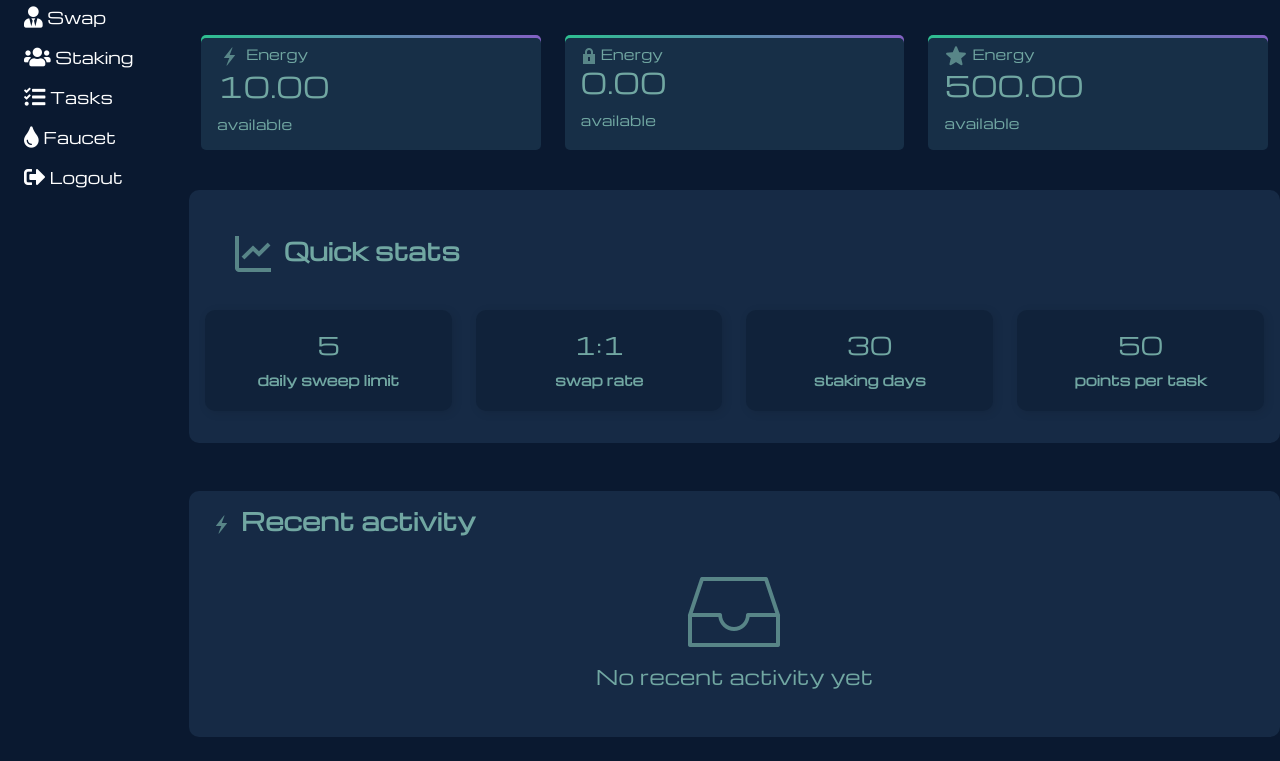
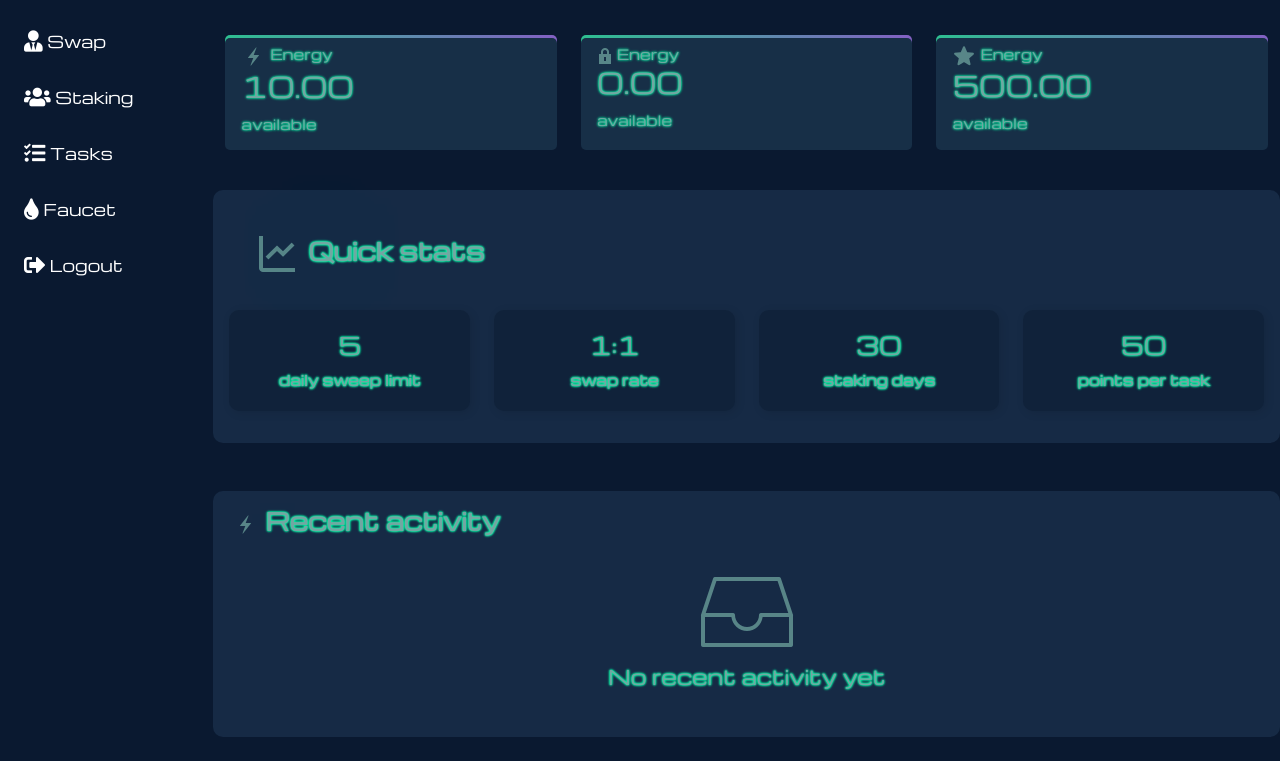
Before and after one commit to Yell0w-Man/Dashboard, a plain HTML site: page index.html in a window 1280 px wide. Shown: the part 96-857 px from the top of the page. Drawn offline with nearby package versions, Linux system fonts and the light colour scheme.

Commit message:
fix: change text color to brighter color

```diff
--- a/index.css
+++ b/index.css
@@ -54,6 +54,8 @@ body {
     color: white;
 }
 
+
+
 h6 {
     color: white
 }
@@ -99,7 +101,8 @@ h6 {
     z-index: 1;
     height: 7em;
     padding-bottom: 0.2em;
-
+  text-shadow:
+   0 0 2px #0fa, 0 0 3px #0fa, 0 0 300px #0fa, 0 0 251px #0fa;
     @media (max-width:480px) {
         width: 70%;
         align-self: center;
@@ -124,6 +127,8 @@ h6 {
     text-align: center;
     border-radius: 10px;
     box-shadow: 2px 2px 10px rgba(0, 0, 0, 0.1);
+   text-shadow:
+  0 0 2px #0fa, 0 0 2px #0fa, 0 0 3px #0fa, 0 0 300px #0fa, 0 0 251px #0fa;
     font-weight: bold;
 }
 
@@ -131,6 +136,8 @@ h6 {
     font-size: 24px;
     font-weight: bold;
     color: rgb(113 167 162);
+   text-shadow:
+   0 0 2px #0fa, 0 0 2px #0fa, 0 0 3px #0fa, 0 0 300px #0fa, 0 0 251px #0fa;
 }
 
 .container-custom2 {
@@ -144,6 +151,7 @@ h6 {
 
 .sidebarMenu {
     min-width: 200px;
+    width: ;
     background-color:rgb(22 42 69) ;
 }
 
@@ -156,6 +164,8 @@ h6 {
     font-weight: bold;
     color: rgb(113 167 162);
     position: absolute;
+  text-shadow:
+    0 0 2px #0fa, 0 0 2px #0fa, 0 0 3px #0fa, 0 0 300px #0fa, 0 0 251px #0fa;
     top: 15px;
     left: 20px;
 }
@@ -165,6 +175,8 @@ h6 {
     font-size: 20px;
     color: rgb(113 167 162);
     margin-top: 40px;
+     text-shadow:
+     0 0 2px #0fa, 0 0 2px #0fa, 0 0 3px #0fa, 0 0 300px #0fa, 0 0 251px #0fa;
 }
 
 @media (max-width: 768px) {
--- a/index.html
+++ b/index.html
@@ -19,20 +19,21 @@
                 </button>
             </div>
         </nav>
-        <div class="collapse d-md-block text-white p-2" id="sidebarMenu">
+        <div class="collapse d-md-block text-white p-2 w-25" id="sidebarMenu">
             <div class="sidebar-heading mb-3">Energy Labs</div>
             <ul class="nav nav-pills flex-column">
-                <li class="nav-item"><a href="#" class="nav-link text-white"><i class="fas fa-home fa-lg"></i>
+                <li class="nav-item"><a href="#" class="nav-link text-white p-3"><i class="fas fa-home fa-lg"></i>
                         Dashboard</a></li>
-                <li class="nav-item"><a href="#" class="nav-link text-white"><i class="fas fa-user-tie fa-lg"></i>
+                <li class="nav-item"><a href="#" class="nav-link text-white p-3"><i class="fas fa-user-tie fa-lg"></i>
                         Swap</a></li>
-                <li class="nav-item"><a href="#" class="nav-link text-white"><i class="fa fa-users fa-lg"></i>
+                <li class="nav-item"><a href="#" class="nav-link text-white p-3"><i class="fa fa-users fa-lg"></i>
                         Staking</a></li>
-                <li class="nav-item"><a href="#" class="nav-link text-white"><i class="fas fa-tasks fa-lg"></i>
+                <li class="nav-item"><a href="#" class="nav-link text-white p-3"><i class="fas fa-tasks fa-lg"></i>
                         Tasks</a></li>
-                <li class="nav-item"><a href="#" class="nav-link text-white"><i class="fas fa-tint fa-lg"></i>
+                <li class="nav-item"><a href="#" class="nav-link text-white p-3"><i class="fas fa-tint fa-lg"></i>
                         Faucet</a></li>
-                <li class="nav-item"><a href="#" class="nav-link text-white"><i class="fas fa-sign-out-alt fa-lg"></i>
+                <li class="nav-item"><a href="#" class="nav-link text-white p-3"><i
+                            class="fas fa-sign-out-alt fa-lg"></i>
                         Logout</a></li>
             </ul>
         </div>
@@ -142,25 +143,6 @@
 
 
 
-
-
-
-
-
-
-
-
-
-
-
-
-
-
-
-
-
-
-
 <!-- <div class="container mt-3">
         <button class="btn btn-primary" type="button" data-bs-toggle="offcanvas" data-bs-target="#sidebar">
             ☰ TrustLab
--- a/index.js
+++ b/index.js
@@ -95,45 +95,19 @@ const singFrom = (name) => console.log(`la la la ${name}`)
 
 singFrom(`Florence`);
 
-const today = new Date();
-const jsBirthday = new Date("9/1/1995");
-
-console.log(today.getFullYear());
-console.log(jsBirthday.getFullYear());
-
-const jsAge = today.getFullYear() - jsBirthday.getFullYear();
-console.log(jsAge);
-
-const question = document.getElementById("question");
-console.log(question.innerText);
-
-
-const inputName = document.getElementById("name");
-const inputAge = document.getElementById("age");
-const button = document.querySelector(
-    "main>button"
-);
-
-button.click = function (){
-   const result =
-   inputAge.value > jsAge
-   ? `${inputAge.value} is older than JS`
-   : `${inputAge.value} is younger than JS`;
-console.log(result);
-    inputName.value = "";
-    inputAge.value = "";
-};
-
-
-
 
 
 
 const daams = "saxx";
 console.log(daams);
 
-
-
 for(let i = 1; i <= 10; i++){
     console.log(i);
 }
+
+
+function singTo (phrase1,phrase2){
+    console.log(phrase1,phrase2)
+}
+
+singTo("lala lafn","la kajdf");
```
